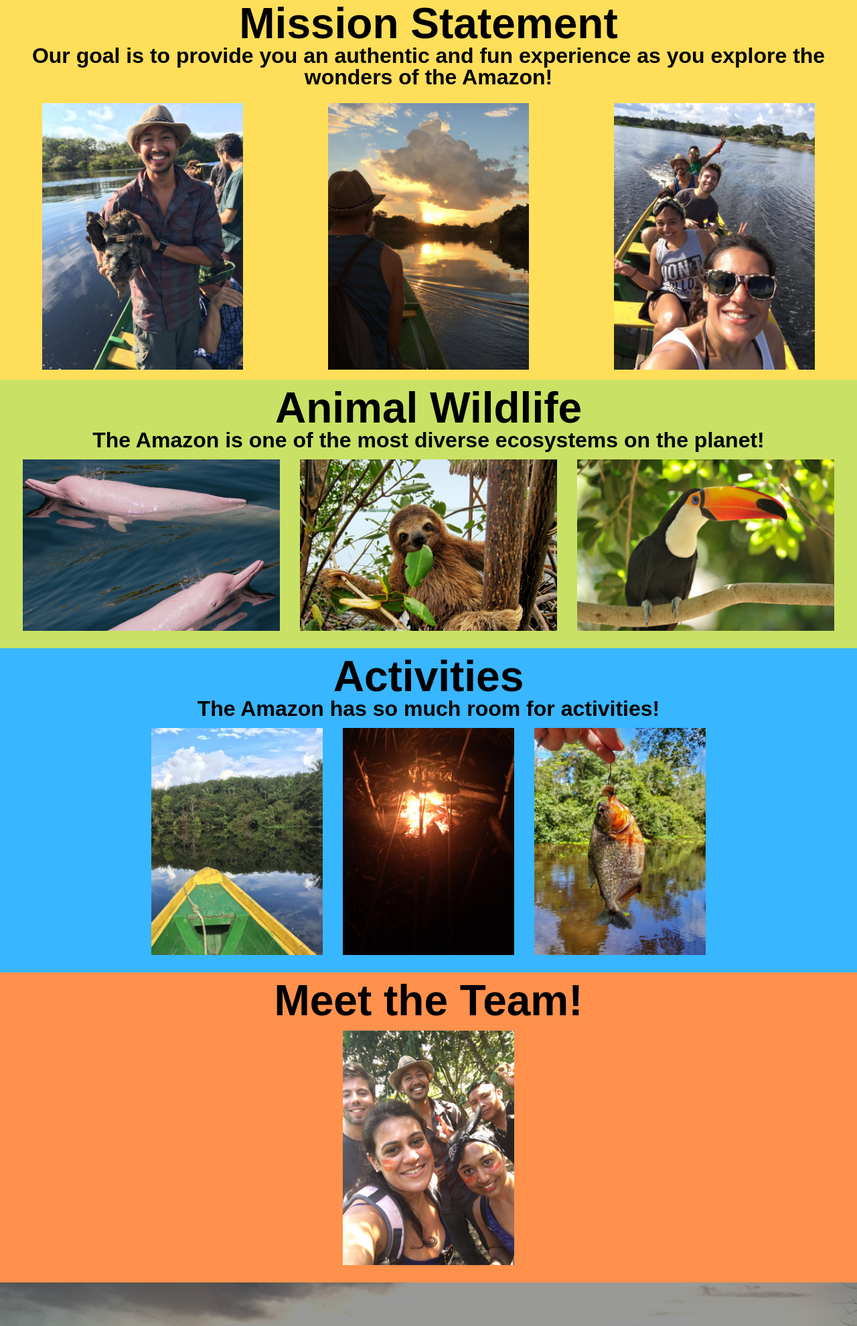
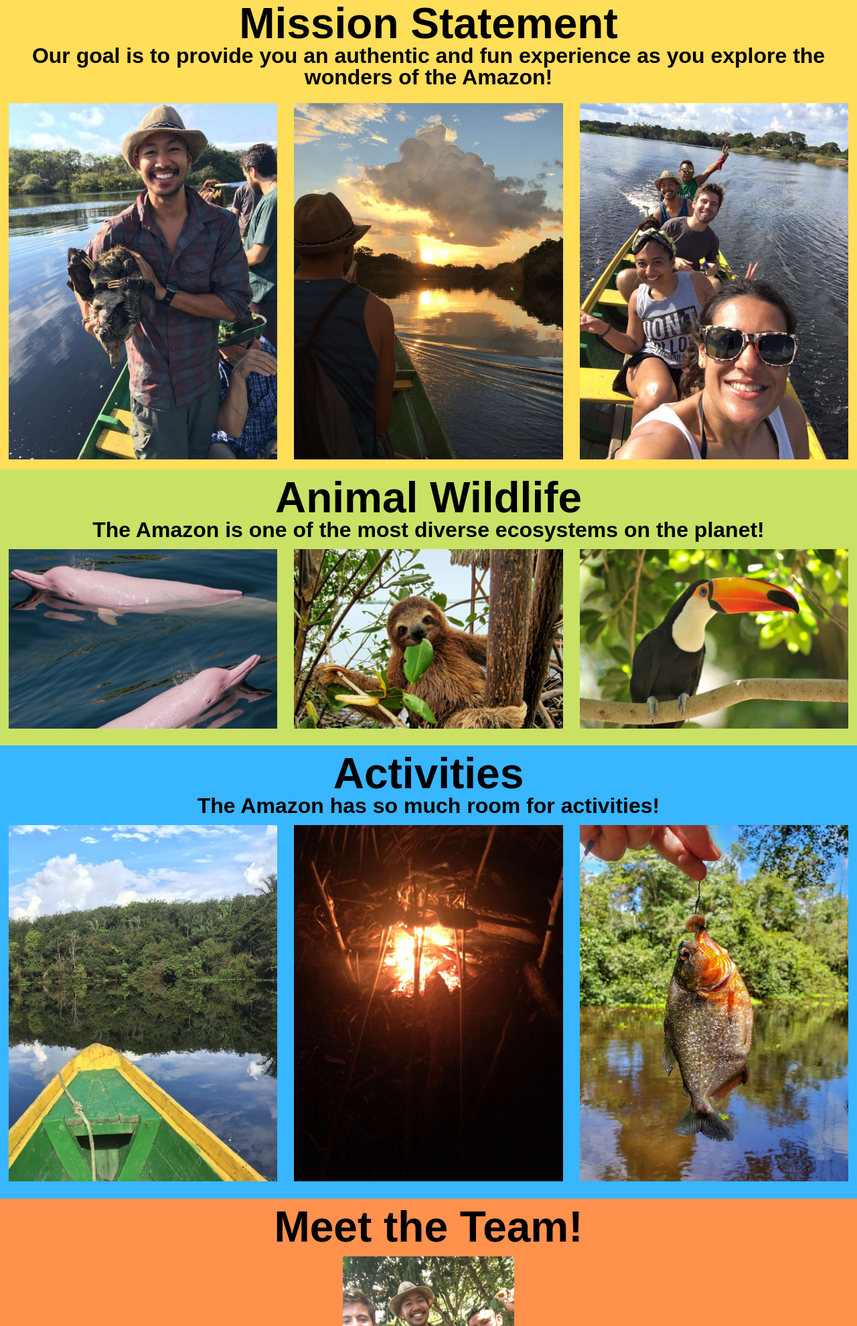
Before and after one commit to vernonroque/The-Amazon-Hangout, a plain HTML site: page index.html in a window 1280 px wide. Shown: the part 747-2727 px from the top of the page at 67% size. Drawn offline with Linux system fonts and the light colour scheme.

Commit message:
Add image overlays in wildlife and activities section

```diff
--- a/index.html
+++ b/index.html
@@ -43,29 +43,26 @@
   </div>
   <div class="mission_image_container">
       <div class="mission_image">
-        <img class="mission_1" src = "./images/mission/mission_img2.png" alt="man with sloth" width="300" height="400">
+          <img class="mission_1" src = "./images/mission/mission_img2.png" alt="man with sloth" width="620" height="822">
             <div class="image_overlay">
                 <div class="image_title">Man with sloth!</div>
                 <p class="image_description">That's cool.</p>
             </div>
       </div>
       <div class="mission_image2">
-      <img class="mission_2" src="./images/mission/mission_img1.png" alt="sun is rising" width="300" height="400">
+        <img class="mission_2" src="./images/mission/mission_img1.png" alt="sun is rising" width="620" height="822">
           <div class="image_overlay">
             <div class="image_title2">Soak in the rays!</div>
             <p class="image_description2">The Sun is rising.</p>
           </div>
       </div>
       <div class="mission_image3">
-      <img class="mission_3" src="./images/mission/mission_img3.png" alt="kids in a canoe" width="300" height="400">
+        <img class="mission_3" src="./images/mission/mission_img3.png" alt="kids in a canoe" width="620" height="822">
           <div class="image_overlay">
             <div class="image_title3">Canoe Buddies!</div>
             <p class="image_description3">Hangout in the Amazon River.</p>
           </div>
       </div>
-
-
-
     </div>
   </section>
   <!--Animal Wildlife-->
@@ -73,10 +70,29 @@
     <div class="wildlife_text">
       <h2>Animal Wildlife</h2>
       <h4>The Amazon is one of the most diverse ecosystems on the planet!</h4>
-      <div class="wildlife_images">
+      <div class="wildlife_image_container">
+        <div class="wildlife_image">
           <img class="dolphin" src ="./images/wildlife/pink_dolphins.png" alt="pink dolphin" width="822" height="548">
+            <div class="image_overlay">
+                <div class="wildlife_title">Pink Dolphins!</div>
+                <p class="wildlife_description"> They're dolphins, but pink.</p>
+            </div>
+        </div>
+        <div class="wildlife_image2">
           <img class="sloth" src="./images/wildlife/sloth.png" alt="sloth" width="822" height="548">
+            <div class="image_overlay">
+              <div class="wildlife_title">Sloth Above!</div>
+              <p class="wildlife_description"> He's living the good life.</p>
+            </div>
+        </div>
+        <div class="wildlife_image3">
           <img class="toucan" src="./images/wildlife/toucan.png" alt="toucan" width="822" height="548">
+            <div class="image_overlay">
+              <div class="wildlife_title">Look, a Toucan!</div>
+              <p class="wildlife_description">Follow your nose.</p>
+            </div>
+        </div>
+
       </div>
     </div>
   </section>
@@ -85,11 +101,34 @@
     <div class="activities_text">
       <h2>Activities</h2>
       <h4>The Amazon has so much room for activities!</h4>
-      <div class="activities_images">
+
+      <div class="activities_image_container">
+        <div class="activities_image">
           <img class="canoe" src="./images/activities/canoe.png" alt="explore on a canoe" width="620" height="822">
+          <div class="image_overlay">
+            <div class="activity_title">Wander the Amazon River!</div>
+            <p class="activity_description">Better than the Catalina Wine Mixer.</p>
+          </div>
+        </div>
+        <div class="activities_image2">
           <img class="camping" src="./images/activities/camping.png" alt="camp in the amazon" width="620" height="822">
+          <div class="image_overlay">
+            <div class="activity_title">Camp in the Forest!</div>
+            <p class="activity_description">Remember to bring mosquito repellent.</p>
+          </div>
+        </div>
+        <div class="activities_image3">
           <img class="fishing" src="./images/activities/fishing.png" alt="fish for piranhas" width="620" height="822">
+          <div class="image_overlay">
+            <div class="activity_title">Piranha Fishing!</div>
+            <p class="activity_description">Nutritious and delicious.</p>
           </div>
+
+        </div>
+      </div>
+
+
+
     </div>
   </section>
   <!--The Team-->
--- a/styles.css
+++ b/styles.css
@@ -76,6 +76,7 @@ header{
      z-index: 5;
      padding-bottom: 100px;
  }
+ /*Styling for Mission Statement Section*/
  .mission{
      max-width:100%;
      background-color: #FFDE59;
@@ -103,19 +104,19 @@ header{
  }
  .mission_image{
     position:relative;
-    max-width:18.75rem;
+    max-width:620px;
     height:auto;
     margin:1%;
  }
  .mission_image2{
     position:relative;
-    max-width:18.75rem;
+    max-width:620px;
     height:auto;
     margin:1%;
  }
  .mission_image3{
     position:relative;
-    max-width:18.75rem;
+    max-width:620px;
     height:auto;
     margin:1%;
  }
@@ -162,6 +163,7 @@ header{
     text-align:center;
     font-size:1.5rem;
 }
+/*Image overlay styling */
  .image_overlay{
      position:absolute;
      top:0;
@@ -176,7 +178,7 @@ header{
      align-items:center;
      align-content:center;
      opacity:0;
-     transition: opacity 0.25s;
+     transition: opacity 0.3s;
      overflow:hidden;
  }
 
@@ -185,7 +187,7 @@ header{
  }
  .image_overlay >*{
      transform: translateY(20px);
-     transition:transform 0.25s;
+     transition:transform 0.3s;
  }
  .image_overlay:hover{
      opacity:1;
@@ -194,20 +196,6 @@ header{
     transform: translateY(0);
  }
 
- /*
- .mission_images{
-    width:100%;
-    display: flex;
-    justify-content: center;
-    margin:0 auto;
- }
-
-
- .mission_images img{
-    max-width:30%;
-    height: auto;
-    margin:1%;
- }*/
  .wildlife{
      width:100%;
      background-color:#C9E265;
@@ -228,11 +216,63 @@ header{
  .wildlife_text h4{
     font-size: 2rem;
  }
+ /*
  .wildlife_images img{
     max-width:30%;
     height: auto;
     margin:1%;
+ }*/
+ .wildlife_image_container{
+    width:100%;
+    display:flex;
+    justify-content:space-around;
+    margin:0 auto;
  }
+ .wildlife_image{
+    position:relative;
+    max-width:51.375rem;
+    height:auto;
+    margin:1%;
+ }
+ .wildlife_image2{
+    position:relative;
+    max-width:51.375rem;
+    height:auto;
+    margin:1%;
+ }
+ .wildlife_image3{
+    position:relative;
+    max-width:51.375rem;
+    height:auto;
+    margin:1%;
+ }
+ .dolphin{
+    position:block;
+    max-width:100%;
+    height:auto;
+ }
+ .sloth{
+    position:block;
+    max-width:100%;
+    height:auto;
+ }
+ .toucan{
+    position:block;
+    max-width:100%;
+    height:auto;
+ }
+ .wildlife_title{
+    text-align:center;
+    font-size:2rem;
+    font-weight: bold;
+ }
+ .wildlife_description{
+    text-align:center;
+    font-size:1.5rem;
+}
+
+
+ /* Styling for activities section */
  .activities{
     width:100%;
     background-color: #38B6FF;
@@ -253,11 +293,62 @@ header{
  .activities_text h4{
     font-size: 2rem;
  }
+ .activities_image_container{
+    width:100%;
+     display:flex;
+     justify-content:space-around;
+     margin:0 auto;
+ }
+ .activities_image{
+    position:relative;
+    max-width:38.75rem;
+    height:auto;
+    margin:1%;
+ }
+ .activities_image2{
+    position:relative;
+    max-width:38.75rem;
+    height:auto;
+    margin:1%;
+ }
+ .activities_image3{
+    position:relative;
+    max-width:38.75rem;
+    height:auto;
+    margin:1%;
+ }
+ .canoe,.camping, .fishing{
+    position:block;
+    max-width:100%;
+    height:auto;
+ }
+ /*
+ .camping{
+    position:block;
+    max-width:100%;
+    height:auto;
+ }
+ .fishing{
+    position:block;
+    max-width:100%;
+    height:auto;
+ }*/
+ .activity_title{
+    text-align:center;
+    font-size:2rem;
+    font-weight: bold;
+ }
+ .activity_description{
+    text-align:center;
+    font-size:1.5rem;
+}
+ /*
  .activities_images img{
     max-width:20%;
     height: auto;
     margin:1%;
- }
+ }*/
+ /* Styling for Team section */
  .team{
     width:100%;
     background-color: #FF914D;
```
Lines whose indentation alone changed are shown as unchanged.
